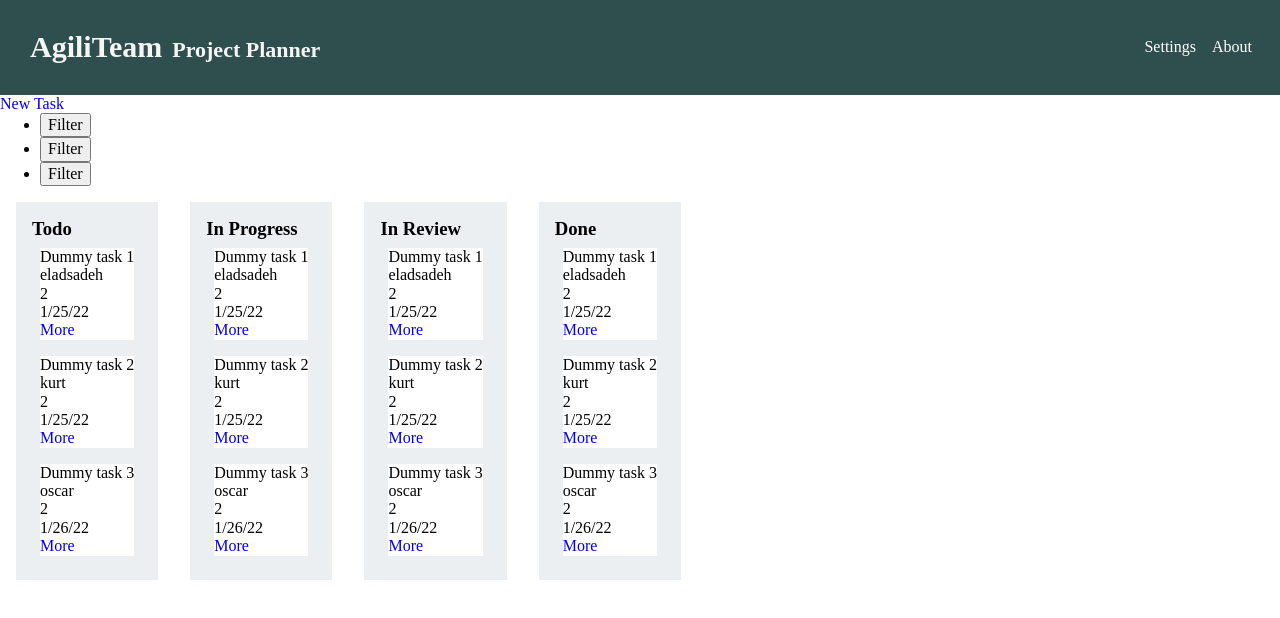
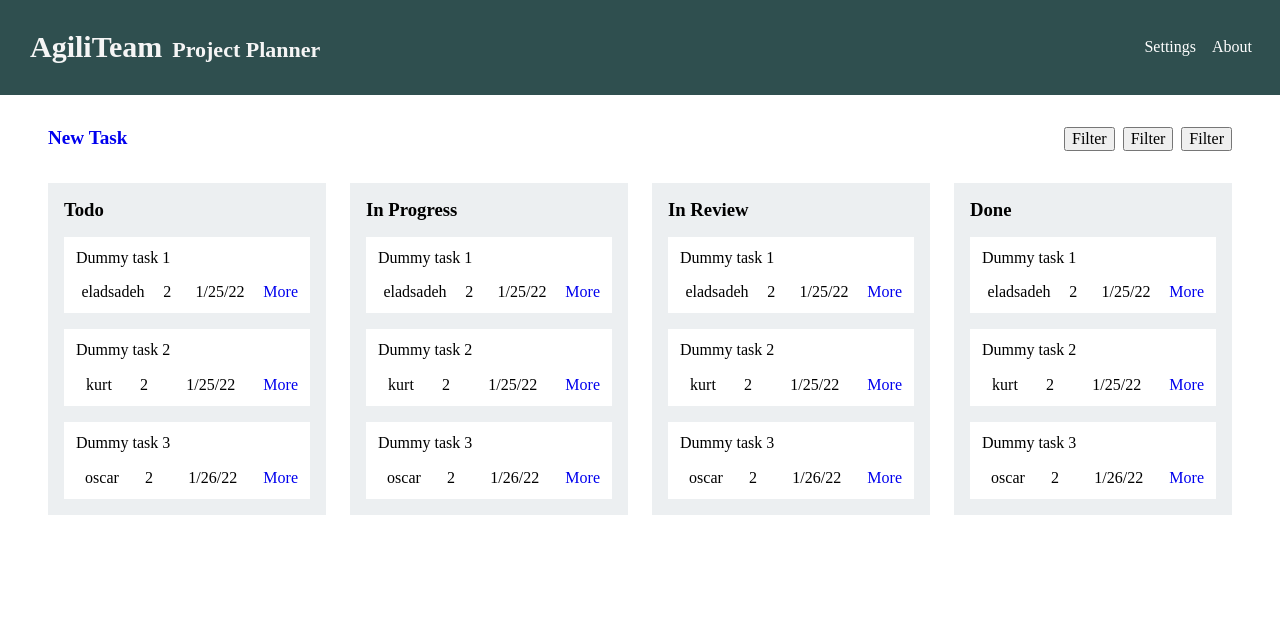
Before and after one commit to agiliteam-planner/agiliteam-front-end, a React (Create React App) app: page / in a window 1280 px wide. Shown: the top 618 px of the page. Built offline with nearby package versions, Linux system fonts and the light colour scheme; no server answers.

Commit message:
Improve layout

```diff
--- a/src/App.css
+++ b/src/App.css
@@ -5,6 +5,11 @@
 
 a {
   text-decoration: none;
+}
+
+ul {
+  list-style: none;
+  padding: 0;
 }
 
 .App {
@@ -16,6 +21,10 @@ a {
   pointer-events: none;
 }
 
+main {
+  padding: 2em 3em;
+}
+
 @media (prefers-reduced-motion: no-preference) {
   .App-logo {
     animation: App-logo-spin infinite 20s linear;
--- a/src/App.js
+++ b/src/App.js
@@ -9,10 +9,10 @@ import Navigation from './components/Navigation';
 import './App.css';
 
 function App() {
-
   return (
     <div className='app'>
       <Navigation />
+      <main>
         <Routes>
           <Route path='/' element={<Stages />} />
           <Route path='/task/:id' element={<TaskDetails />} />
@@ -20,6 +20,7 @@ function App() {
           <Route path='/about' element={<About />} />
           <Route path='/settings' element={<Settings />} />
         </Routes>
+      </main>
     </div>
   );
 }
--- a/src/styles/Stage.css
+++ b/src/styles/Stage.css
@@ -1,9 +1,10 @@
 .stage {
-  margin: 1rem;
-  padding: 1rem;
+  min-width: 200px;
+  padding: 1em;
 
   display: flex;
   flex-flow: column nowrap;
+  gap: 1em;
 
   background-color: #eceff1;
 }
--- a/src/styles/Stages.css
+++ b/src/styles/Stages.css
@@ -1,5 +1,28 @@
-.stages-container {
+.stages-heading {
   display: flex;
   flex-flow: row nowrap;
+  justify-content: space-between;
+  align-items: baseline;
+}
+
+.new-task {
+  font-size: larger;
+  font-weight: bold;
+}
+
+.stages-options li {
+  display: inline;
+  margin-left: 0.5em;
+}
+
+.stages-container {
+  margin-top: 2em;
+  display: flex;
+  gap: 1.5em;
   align-items: flex-start;
 }
+
+/* Equal width all stage lists */
+.stages-container > * {
+  flex: 1 0 0px;
+}
--- a/src/styles/TaskCard.css
+++ b/src/styles/TaskCard.css
@@ -1,4 +1,32 @@
 .task-card {
-  margin: 0.5rem;
+  padding: 0.75em;
+
+  display: grid;
+  grid-template-rows: auto auto;
+  grid-template-columns: auto auto auto auto;
+  row-gap: 1rem;
+  column-gap: 0.5em;
+
   background-color: white;
 }
+
+.task-title {
+  grid-column: 1 / -1;
+}
+
+.task-owner,
+.task-priority,
+.task-date,
+.task-more {
+  display: inline-block;
+}
+
+.task-owner,
+.task-priority {
+  justify-self: center;
+}
+
+.task-date,
+.task-more {
+  justify-self: end;
+}
```
Lines whose indentation alone changed are shown as unchanged.
